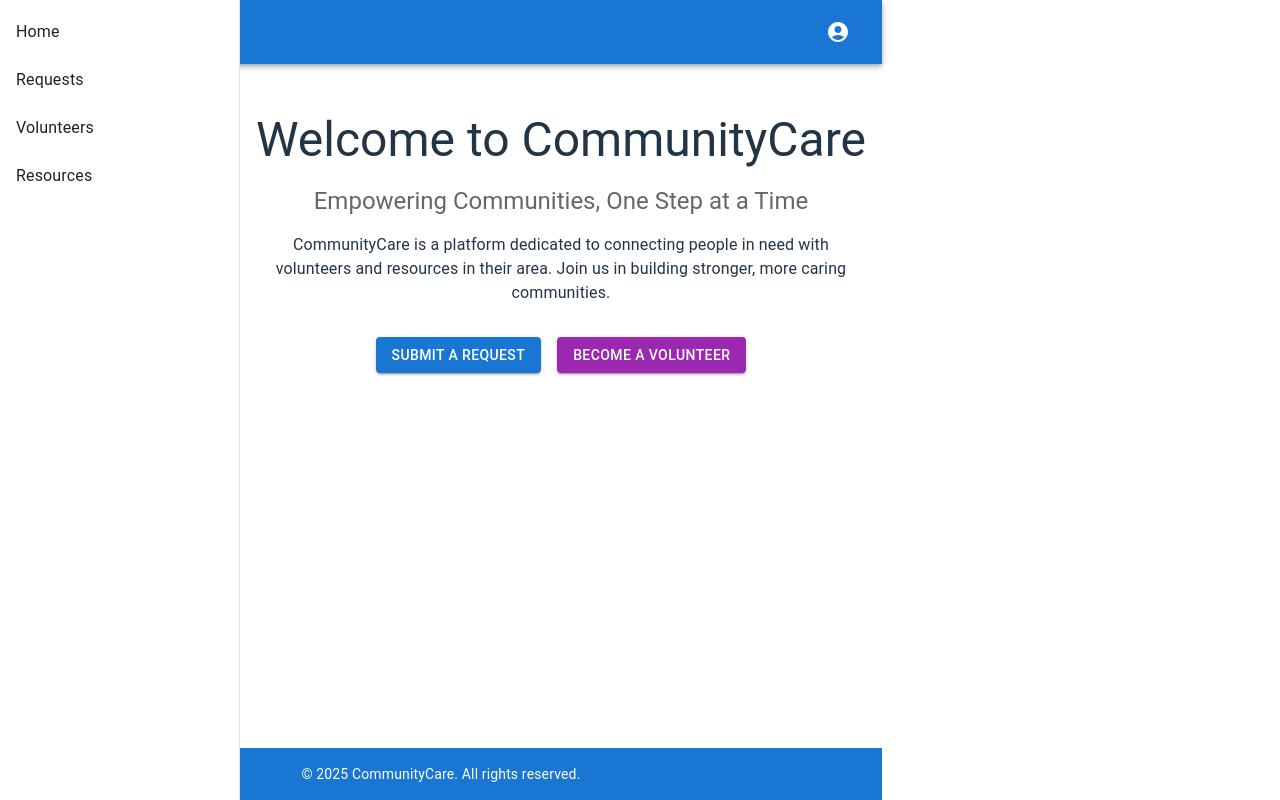
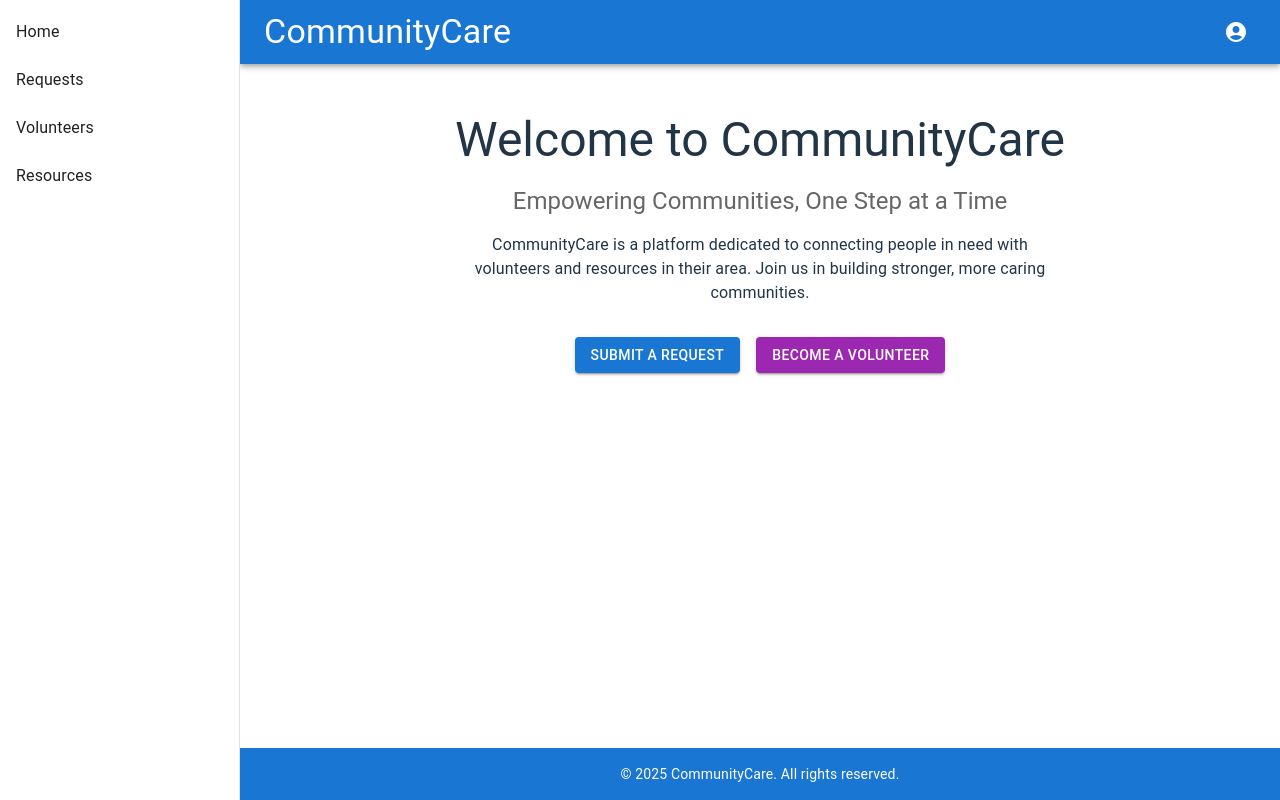
Before and after one commit to Beulah-Priscilla/Community-Care, a React (Vite) app: page / in a window 1280 px wide. Built offline with nearby package versions, Linux system fonts and the light colour scheme.

Commit message:
Fixed alignments of components

```diff
--- a/src/App.tsx
+++ b/src/App.tsx
@@ -11,10 +11,11 @@ import Footer from './components/Footer'
 
 const App: React.FC = () => {
   return (
-    <Box sx={{ display: 'flex', flexDirection: 'column', minHeight: '100vh' }}>
-      <Header />
+    <Box sx={{ display: 'flex', flexDirection: 'column', minHeight: '100vh', width: '100vw' }}>
       <Box sx={{ display: 'flex', flex: 1 }}>
         <Sidebar />
+        <Box sx={{ flexGrow: 1, display: 'flex', flexDirection: 'column'}}>
+          <Header />
           <Box sx={{ flexGrow: 1, p: 2 }}>
             <Routes>
               <Route path="/" element={<Home />} />
@@ -23,8 +24,9 @@ const App: React.FC = () => {
               <Route path="/resources" element={<Resources />} />
             </Routes>
           </Box>
+          <Footer />
         </Box>
-      <Footer />
+      </Box>
     </Box>
   );
 };
--- a/src/components/Header.tsx
+++ b/src/components/Header.tsx
@@ -6,7 +6,7 @@ const Header: React.FC = () => {
   return (
     <AppBar position="static" color="primary">
       <Toolbar>
-        <Typography variant="h6" sx={{ flexGrow: 1 }}>
+        <Typography variant="h4" sx={{ flexGrow: 1 }}>
           CommunityCare
         </Typography>
         <IconButton color="inherit">
```
Lines whose indentation alone changed are shown as unchanged.
